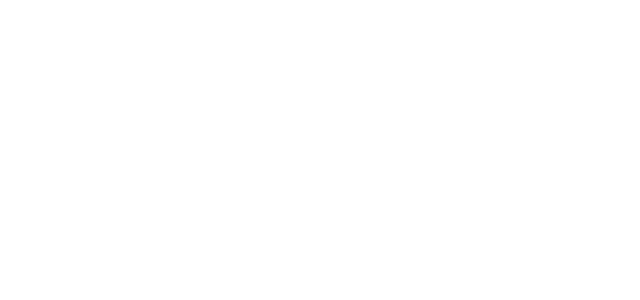
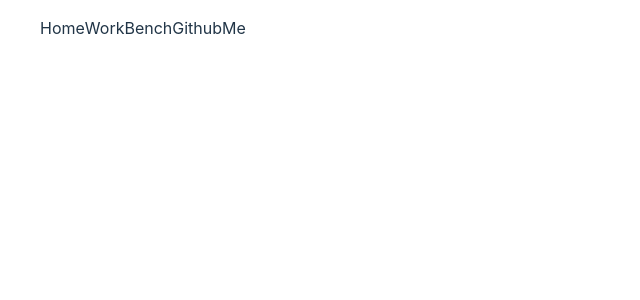
Before and after one commit to LestarDev/portfolioReact, a React (Vite) app: page / in a window 1280 px wide. Shown: the top 300 px of the page, without its empty margins (0-640 px from the left). Built offline with nearby package versions, Linux system fonts and the light colour scheme.

Commit message:
Add menu files

```diff
--- /dev/null
+++ b/src/components/menu/Menu.tsx
@@ -0,0 +1,16 @@
+import './menu.css'
+
+const Menu = () => {
+    return (
+        <nav className="menu">
+            <ol>
+                <li>Home</li>
+                <li>WorkBench</li>
+                <li>Github</li>
+                <li>Me</li>
+            </ol>
+        </nav>
+    )
+}
+
+export default Menu
--- /dev/null
+++ b/src/components/menu/menu.css
@@ -0,0 +1,13 @@
+.menu{
+    position: absolute;
+    top: 0;
+    width: 100%;
+    left: 0;
+    display: flex;
+    align-items: center;
+}
+
+.menu ol{
+    display: flex;
+    list-style: none;
+}
--- /dev/null
+++ b/src/components/menuPhone/menuPhone.tsx
@@ -0,0 +1,9 @@
+const MenuPhone = () => {
+    return (
+        <nav>
+            MenuPhone
+        </nav>
+    )
+}
+
+export default MenuPhone
--- /dev/null
+++ b/src/hook/useWindowDimensions.tsx
@@ -0,0 +1,24 @@
+import { useState, useEffect } from 'react';
+
+function getWindowDimensions() {
+  const { innerWidth: width, innerHeight: height } = window;
+  return {
+    width,
+    height
+  };
+}
+
+export default function useWindowDimensions() {
+  const [windowDimensions, setWindowDimensions] = useState(getWindowDimensions());
+
+  useEffect(() => {
+    function handleResize() {
+      setWindowDimensions(getWindowDimensions());
+    }
+
+    window.addEventListener('resize', handleResize);
+    return () => window.removeEventListener('resize', handleResize);
+  }, []);
+
+  return windowDimensions;
+}
--- a/src/pages/index/index.tsx
+++ b/src/pages/index/index.tsx
@@ -1,14 +1,26 @@
+import Menu from '../../components/menu/Menu'
+import MenuPhone from '../../components/menuPhone/menuPhone';
+import useWindowDimensions from '../../hook/useWindowDimensions';
 import './index.css'
 
 const Index = () => {
 
+     const { height, width } = useWindowDimensions();
 
+     if(width>=768){
+        return (
+            <>
+                <Menu />
+            </>
+        )
+     }
 
-    return (
+     return (
         <>
+            <MenuPhone />
+        </>
+     )
 
-        </>
-    )
 }
 
 export default Index
```
